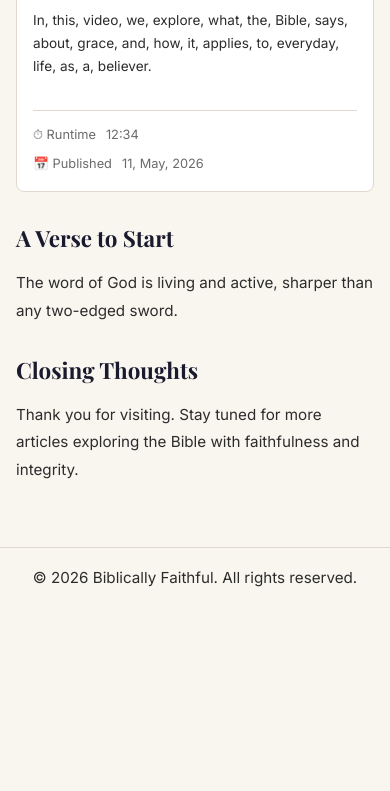
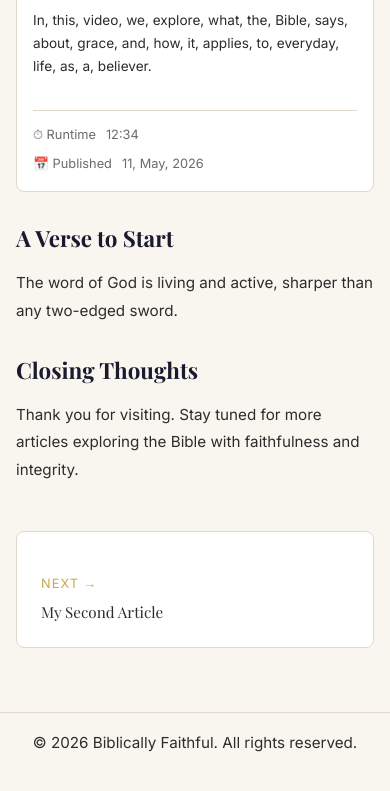
Before and after one commit to Major-Linux/biblicallyfaithful, an Eleventy site: page articles/my-first-article.md in a window 390 px wide. Shown: the part 716-1507 px from the top of the page. Before the commit the page ends 1343 px from the top, so only its background shows below. Built offline with nearby package versions, Linux system fonts and the light colour scheme; Eleventy itself is replaced by a stand-in of ours; files that its build step writes are made by us from their sources.

Commit message:
Add previous/next article navigation

```diff
--- a/_includes/article.njk
+++ b/_includes/article.njk
@@ -15,3 +15,27 @@ layout: base.njk
     {{ content | safe }}
   </div>
 </article>
+
+{% set previousPost = collections.articles | previousPost(page) %}
+{% set nextPost = collections.articles | nextPost(page) %}
+
+{% if previousPost or nextPost %}
+<nav class="post-nav">
+  <div class="post-nav__prev">
+    {% if previousPost %}
+      <span class="post-nav__label">← Previous</span>
+      <a href="{{ previousPost.url }}" class="post-nav__title">
+        {{ previousPost.data.title }}
+      </a>
+    {% endif %}
+  </div>
+  <div class="post-nav__next">
+    {% if nextPost %}
+      <span class="post-nav__label">Next →</span>
+      <a href="{{ nextPost.url }}" class="post-nav__title">
+        {{ nextPost.data.title }}
+      </a>
+    {% endif %}
+  </div>
+</nav>
+{% endif %}
--- a/css/style.css
+++ b/css/style.css
@@ -594,3 +594,59 @@ footer {
   color: var(--text-muted);
   font-size: clamp(0.8rem, 1.5vw, 0.9rem);
 }
+
+/* ── Previous / Next Article Navigation ── */
+.post-nav {
+  display: grid;
+  grid-template-columns: 1fr 1fr;
+  gap: clamp(1rem, 3vw, 2rem);
+  margin-top: 3rem;
+  padding: 1.5rem;
+  border: 1px solid var(--border);
+  border-radius: 8px;
+  background: var(--bg-card);
+}
+
+.post-nav__prev {
+  display: flex;
+  flex-direction: column;
+  gap: 0.4rem;
+}
+
+.post-nav__next {
+  display: flex;
+  flex-direction: column;
+  align-items: flex-end;
+  text-align: right;
+  gap: 0.4rem;
+}
+
+.post-nav__label {
+  font-size: 0.8rem;
+  text-transform: uppercase;
+  letter-spacing: 0.08em;
+  color: var(--accent);
+  font-family: 'Inter', sans-serif;
+}
+
+.post-nav__title {
+  font-family: 'Playfair Display', serif;
+  font-size: clamp(0.95rem, 2vw, 1.1rem);
+  color: var(--text);
+  text-decoration: none;
+  line-height: 1.4;
+}
+
+.post-nav__title:hover { color: var(--accent); }
+
+/* ── Mobile ── */
+@media (max-width: 600px) {
+  .post-nav {
+    grid-template-columns: 1fr;
+  }
+
+  .post-nav__next {
+    align-items: flex-start;
+    text-align: left;
+  }
+}
--- a/eleventy.config.js
+++ b/eleventy.config.js
@@ -21,6 +21,19 @@ export default function(eleventyConfig) {
     const words = content.trim().split(/\s+/).length;
     const minutes = Math.ceil(words / wordsPerMinute);
     return `Read Time: ${minutes} min (est.)`;
+  });
+
+
+// Previous article filter
+  eleventyConfig.addFilter("previousPost", (collection, currentPage) => {
+    const index = collection.findIndex(p => p.url === currentPage.url);
+    return index < collection.length - 1 ? collection[index + 1] : null;
+  });
+
+// Next article filter
+  eleventyConfig.addFilter("nextPost", (collection, currentPage) => {
+    const index = collection.findIndex(p => p.url === currentPage.url);
+    return index > 0 ? collection[index - 1] : null;
   });
 
 
```
